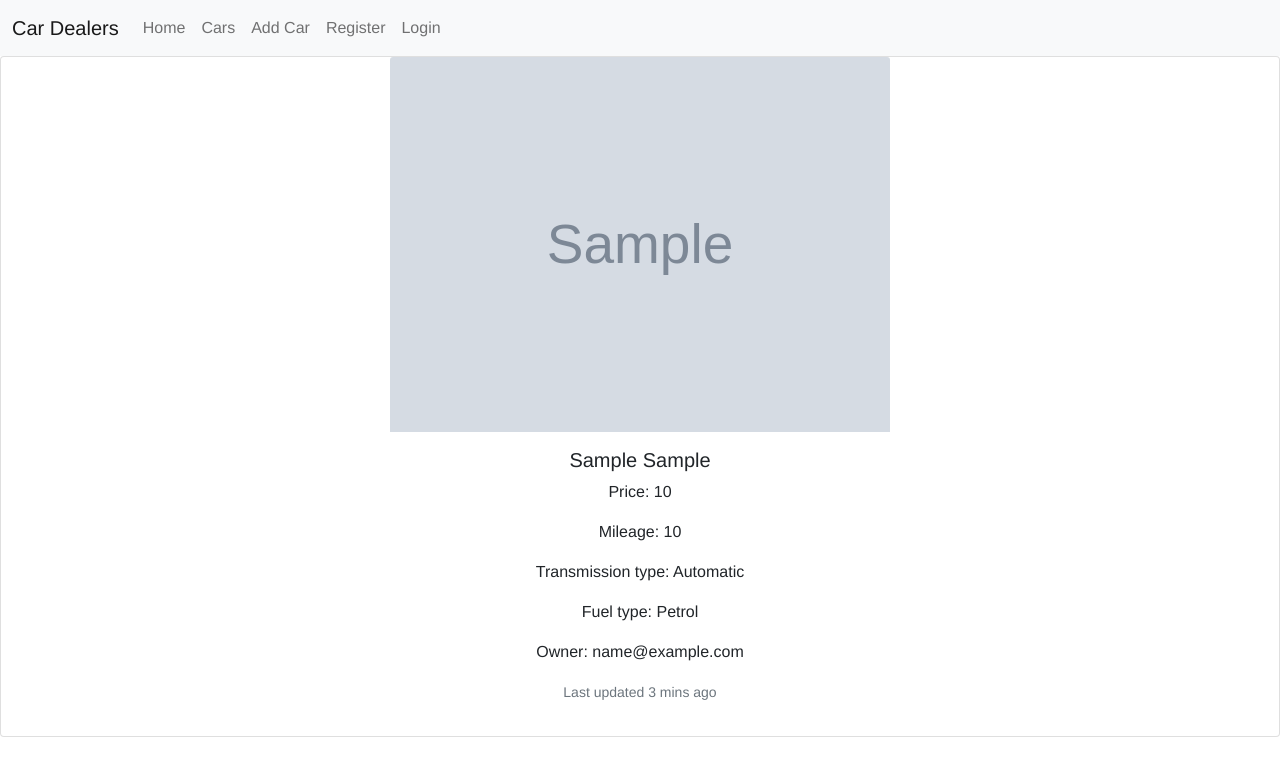
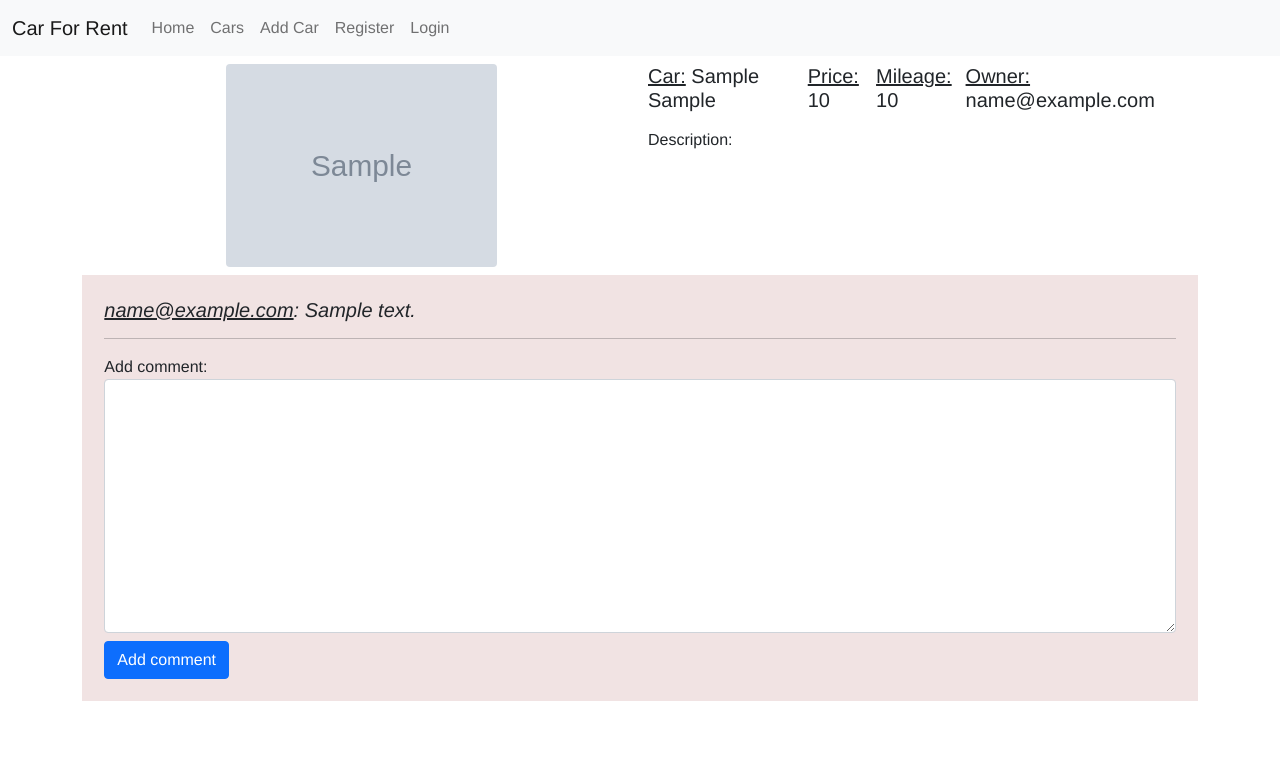
Before and after one commit to kaloyan03/Django-Project-Cars, a Django app: page /cars/1/ in a window 1280 px wide. Shown: the top 776 px of the page. Run offline with Django 4.2, Linux system fonts and the light colour scheme; tables that the repository leaves empty hold one stand-in row (values such as "Sample post"); grey boxes marked "Sample" are stand-in pictures.

Commit message:
Comments functionality added

```diff
--- a/cars_project/cars_project/cars/forms.py
+++ b/cars_project/cars_project/cars/forms.py
@@ -1,6 +1,6 @@
 from django import forms
 
-from cars_project.cars.models import Car
+from cars_project.cars.models import Car, Comment
 from cars_project.core.forms import BootstrapFormMixin
 
 
@@ -16,3 +16,12 @@ class EditCarForm(BootstrapFormMixin, forms.ModelForm):
         model = Car
         fields = '__all__'
         exclude = ['user', 'transmission_type', 'fuel_type', 'vehicle_type']
+
+
+class CommentForm(BootstrapFormMixin, forms.ModelForm):
+    message = forms.CharField(label='Add comment', widget=forms.Textarea)
+
+    class Meta:
+        model = Comment
+        fields = '__all__'
+        exclude = ['car', 'user']
--- a/cars_project/cars_project/cars/models.py
+++ b/cars_project/cars_project/cars/models.py
@@ -1,4 +1,5 @@
 from django.contrib.auth import get_user_model
+from django.core.exceptions import ValidationError
 from django.db import models
 
 
@@ -69,3 +70,18 @@ class Car(models.Model):
         on_delete=models.CASCADE,
         default=5,
     )
+
+
+class Comment(models.Model):
+    message = models.TextField()
+    car = models.ForeignKey(
+        Car,
+        on_delete=models.CASCADE,
+        default=5,
+    )
+
+    user = models.ForeignKey(
+        UserModel,
+        on_delete=models.CASCADE,
+        default=5,
+    )
--- a/cars_project/cars_project/cars/views.py
+++ b/cars_project/cars_project/cars/views.py
@@ -1,8 +1,8 @@
 from django.shortcuts import render, redirect
 
 # Create your views here.
-from cars_project.cars.forms import AddCarForm, EditCarForm
-from cars_project.cars.models import Car
+from cars_project.cars.forms import AddCarForm, EditCarForm, CommentForm
+from cars_project.cars.models import Car, Comment
 
 
 def add_car(request):
@@ -10,7 +10,9 @@ def add_car(request):
         form = AddCarForm(request.POST, request.FILES)
 
         if form.is_valid():
-            form.save()
+            car = form.save(commit=False)
+            car.user = request.user
+            car.save()
             return redirect('list cars')
     else:
         form = AddCarForm()
@@ -32,13 +34,30 @@ def list_cars(request):
 
 def car_details(request, pk):
     car = Car.objects.get(pk=pk)
-    is_owner = request.user.id == car.user.id
-    context = {
-        'car': car,
-        'is_owner': is_owner,
-    }
 
-    return render(request, 'cars/car_details.html', context)
+    if request.method == 'POST':
+        comment_form = CommentForm(request.POST)
+
+        if comment_form.is_valid():
+            message = comment_form.cleaned_data['message']
+            comment = Comment(message=message, user=request.user, car=car)
+            comment.save()
+            return redirect('car details', car.id)
+
+
+
+    else:
+        comment_form = CommentForm()
+        comments = Comment.objects.filter(car_id=car.id)
+        is_owner = request.user.id == car.user.id
+        context = {
+            'car': car,
+            'is_owner': is_owner,
+            'comment_form': comment_form,
+            "comments": comments,
+        }
+
+        return render(request, 'cars/car_details.html', context)
 
 
 def edit_car(request, pk):
--- a/cars_project/templates/cars/car_details.html
+++ b/cars_project/templates/cars/car_details.html
@@ -1,27 +1,100 @@
 {% extends 'common/base.html' %}
 
 {% block content %}
-    <section class="car-details-page">
-        <div class="card mb-3">
-            <img src="{{ car.image.url }}" class="card-img-top car-details-page-image" alt="...">
-            <div class="card-body">
-                <h5 class="card-title">{{ car.make }} {{ car.model }}</h5>
-                <p class="card-text">Price: {{ car.price }}</p>
-                <p class="card-text">Mileage: {{ car.mileage }}</p>
-                <p class="card-text">Transmission type: {{ car.transmission_type }}</p>
-                <p class="card-text">Fuel type: {{ car.fuel_type }}</p>
-                <p class="card-text">Owner: {{ car.user }}</p>
-                <p class="card-text"><small class="text-muted">Last updated 3 mins ago</small></p>
 
-                <div class="car-details-page-buttons">
-                    {% if is_owner %}
-                        <a href="{% url 'car edit' car.id %}" class="btn btn-warning">Edit</a>
-                        <a href="{% url 'car delete' car.id %}" class="btn btn-danger">Delete</a>
-                    {% endif %}
+    <div class="container">
+        <div class="d-flex">
+            <div class="d-inline p-2 w-50">
+                <img src="{{ car.image.url }}" class="w-50 rounded mx-auto d-block">
+            </div>
+            <div class="d-inline p-2 w-50">
+                <div class="d-flex justify-content-between">
+                    <h5><u>Car:</u> {{ car.make }} {{ car.model }}</h5>
+                    <h5><u>Price:</u> {{ car.price }}</h5>
+                    <h5><u>Mileage:</u> {{ car.mileage }}</h5>
+                    <h5><u>Owner:</u> {{ car.user }}</h5>
                 </div>
+                <p class="mt-2">Description: </p>
+                {% if is_owner %}
+                    <a href="{% url 'car edit' car.id %}" class="btn btn-success">Edit</a>
+                    <a href="{% url 'car delete' car.id %}" class="btn btn-danger">Delete</a>
+{#                {% else %}#}
+{#                   {% if already_liked %}#}
+{#                        <a href="{% url 'like pet' pet.id %}" class="disabled" role="button" aria-disabled="true"><i class="fa fa-heart-o" style='color:black;' aria-hidden="true" disabled></i></a>#}
+{#                       {% else %}#}
+{#                        <a href="{% url 'like pet' pet.id %}"><i class="fa fa-heart-o" aria-hidden="true"></i></a>#}
+{#                    {% endif %}#}
+                {% endif %}
 
+{#                <p class="mt-2">Likes: {{ pet_likes_count }}</p>#}
             </div>
         </div>
-    </section>
+
+        <div class="d-block" style="background-color: #f1e3e3; padding:2%">
+            {% if comments %}
+                {% for comment in comments %}
+                    <div class="box">
+                        <h5><em><u>{{ comment.user }}</u>: {{ comment.message }}</em></h5>
+                        <hr>
+                    </div>
+                {% endfor %}
+            {% else %}
+                <div class="box">
+                    <h3>There are no comments for this car. </h3>
+                </div>
+            {% endif %}
+            <div class="box">
+                <form method="post" action="{% url 'car details' car.id %}">
+                    {% csrf_token %}
+                    {{ comment_form }}
+                    <button class="btn btn-primary mt-2" type="submit">Add comment</button>
+                </form>
+            </div>
+        </div>
+
+    </div>
 
 {% endblock %}
+
+
+
+
+
+
+
+
+
+{#{% extends 'common/base.html' %}#}
+{##}
+{#{% block content %}#}
+{#    <section class="car-details-page">#}
+{#        <div class="card mb-3">#}
+{#            <img src="{{ car.image.url }}" class="card-img-top car-details-page-image" alt="...">#}
+{#            <div class="card-body">#}
+{#                <h5 class="card-title">{{ car.make }} {{ car.model }}</h5>#}
+{#                <p class="card-text">Price: {{ car.price }}</p>#}
+{#                <p class="card-text">Mileage: {{ car.mileage }}</p>#}
+{#                <p class="card-text">Transmission type: {{ car.transmission_type }}</p>#}
+{#                <p class="card-text">Fuel type: {{ car.fuel_type }}</p>#}
+{#                <p class="card-text">Owner: {{ car.user }}</p>#}
+{##}
+{#                <form action="{% url 'car details' request.user.id %}" method="post">#}
+{#                    {% csrf_token %}#}
+{#                    {{ comment_form }}#}
+{#                    <button class="btn btn-primary">Comment</button>#}
+{#                </form>#}
+{##}
+{#                <p class="card-text"><small class="text-muted">Last updated 3 mins ago</small></p>#}
+{##}
+{#                <div class="car-details-page-buttons">#}
+{#                    {% if is_owner %}#}
+{#                        <a href="{% url 'car edit' car.id %}" class="btn btn-warning">Edit</a>#}
+{#                        <a href="{% url 'car delete' car.id %}" class="btn btn-danger">Delete</a>#}
+{#                    {% endif %}#}
+{#                </div>#}
+{##}
+{#            </div>#}
+{#        </div>#}
+{#    </section>#}
+{##}
+{#{% endblock %}#}
--- a/cars_project/templates/cars/list_cars_page.html
+++ b/cars_project/templates/cars/list_cars_page.html
@@ -16,7 +16,7 @@
         {% endfor %}
         {% else %}
 
-            <h2 class="list-cars-page-no-car-content">There no cars for selling right now!</h2>
+            <h2 class="list-cars-page-no-car-content">There no cars for rent right now!</h2>
     {% endif %}
 
 {% endblock %}
--- a/cars_project/templates/common/base.html
+++ b/cars_project/templates/common/base.html
@@ -4,7 +4,7 @@
 <html lang="en">
 <head>
     <meta charset="UTF-8">
-    <title>Car Dealers</title>
+    <title>Car For Rent</title>
     <link href="https://cdn.jsdelivr.net/npm/bootstrap@5.1.3/dist/css/bootstrap.min.css" rel="stylesheet" integrity="sha384-1BmE4kWBq78iYhFldvKuhfTAU6auU8tT94WrHftjDbrCEXSU1oBoqyl2QvZ6jIW3" crossorigin="anonymous">
 <script src="https://cdn.jsdelivr.net/npm/bootstrap@5.1.3/dist/js/bootstrap.bundle.min.js" integrity="sha384-ka7Sk0Gln4gmtz2MlQnikT1wXgYsOg+OMhuP+IlRH9sENBO0LRn5q+8nbTov4+1p" crossorigin="anonymous"></script>
     <link rel="stylesheet" href="{% static 'css/style.css' %}">
--- a/cars_project/templates/common/header.html
+++ b/cars_project/templates/common/header.html
@@ -2,7 +2,7 @@
 
 <nav class="navbar navbar-expand-lg navbar-light bg-light">
   <div class="container-fluid">
-    <a class="navbar-brand" href="#">Car Dealers</a>
+    <a class="navbar-brand" href="#">Car For Rent</a>
     <button class="navbar-toggler" type="button" data-bs-toggle="collapse" data-bs-target="#navbarNavAltMarkup" aria-controls="navbarNavAltMarkup" aria-expanded="false" aria-label="Toggle navigation">
       <span class="navbar-toggler-icon"></span>
     </button>
--- a/cars_project/templates/profile.html
+++ b/cars_project/templates/profile.html
@@ -19,7 +19,7 @@
         </div>
         <hr>
         {% if cars %}
-            <h2 class='text-center'>These are your cars for sell</h2>
+            <h2 class='text-center'>These are your cars for rent</h2>
             <div class="row">
                 <div class="row">
                     {% for car in cars %}
@@ -40,8 +40,8 @@
             </div>
         {% else %}
             <div class="text-center">
-                <h2>You have no cars to sell</h2>
-                <a href="{% url 'add car' %}" class="btn btn-success">Add Car For Sell</a>
+                <h2>You have no cars for rent</h2>
+                <a href="{% url 'add car' %}" class="btn btn-success">Add Car For Rent</a>
             </div>
         {% endif %}
 
```
Also changed, not shown: cars_project/car_photos/E1G0DBcXIAATg_C_3YsGPfg.jpg (added), cars_project/car_photos/E1G0DBcXIAATg_C_57MNn1Q.jpg (added), cars_project/car_photos/E1G0DBcXIAATg_C_7X88ris.jpg (added), cars_project/car_photos/E1G0DBcXIAATg_C_DIktGd8.jpg (added), cars_project/car_photos/E1G0DBcXIAATg_C_UQUeYdC.jpg (added), cars_project/car_photos/E1G0DBcXIAATg_C_mxVUaAb.jpg (added), cars_project/car_photos/E1G0DBcXIAATg_C_xlZqLXI.jpg (added), cars_project/car_photos/default.jpg (added), cars_project/car_photos/pexels-photo-3264504.jpeg (added), cars_project/car_photos/pexels-photo-3264504_jFAzjMp.jpeg (added), cars_project/cars_project/cars/migrations/0007_comment.py (added), cars_project/cars_project/cars/migrations/0008_comment_car.py (added).
